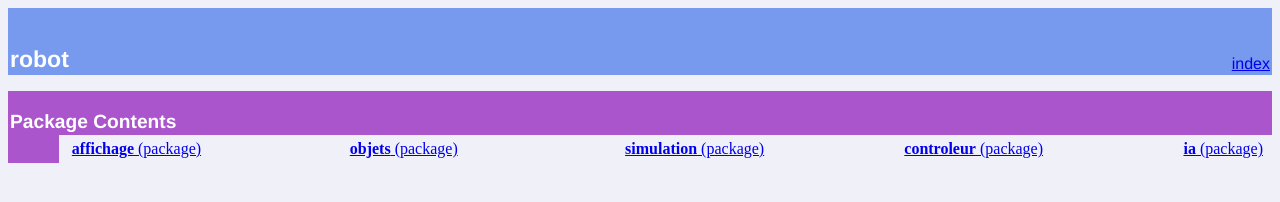
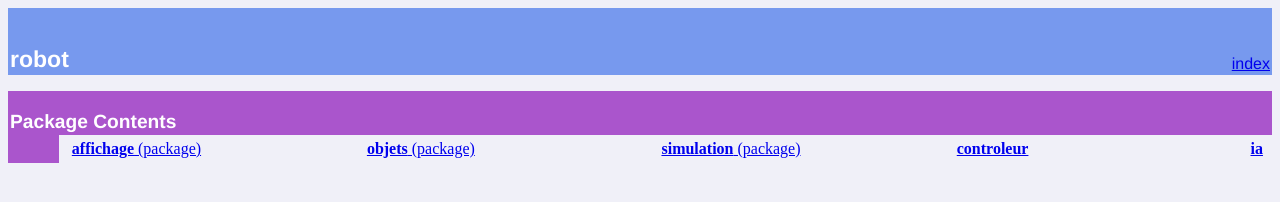
Before and after one commit to MaxDtrc/Projet-Robot-LU2IN013, a plain HTML site: page index.html in a window 1280 px wide. Drawn offline with Linux system fonts and the light colour scheme.

Commit message:
MAJ Documentation

```diff
--- a/index.html
+++ b/index.html
@@ -20,7 +20,7 @@
 <td width="100%"><table width="100%" summary="list"><tr><td width="25%" valign=top><a href="doc/robot.affichage.html"><strong>affichage</strong>&nbsp;(package)</a><br>
 </td><td width="25%" valign=top><a href="doc/robot.objets.html"><strong>objets</strong>&nbsp;(package)</a><br>
 </td><td width="25%" valign=top><a href="doc/robot.simulation.html"><strong>simulation</strong>&nbsp;(package)</a><br>
-</td><td width="25%" valign=top><a href="doc/controleur.html"><strong>controleur</strong>&nbsp;(package)</a><br>
-</td><td width="25%" valign=top><a href="doc/ia.html"><strong>ia</strong>&nbsp;(package)</a><br>
+</td><td width="25%" valign=top><a href="doc/controleur.html"><strong>controleur</strong></a><br>
+</td><td width="25%" valign=top><a href="doc/ia.html"><strong>ia</strong></a><br>
 </td><td width="25%" valign=top></td></tr></table></td></tr></table>
 </body></html>
```
